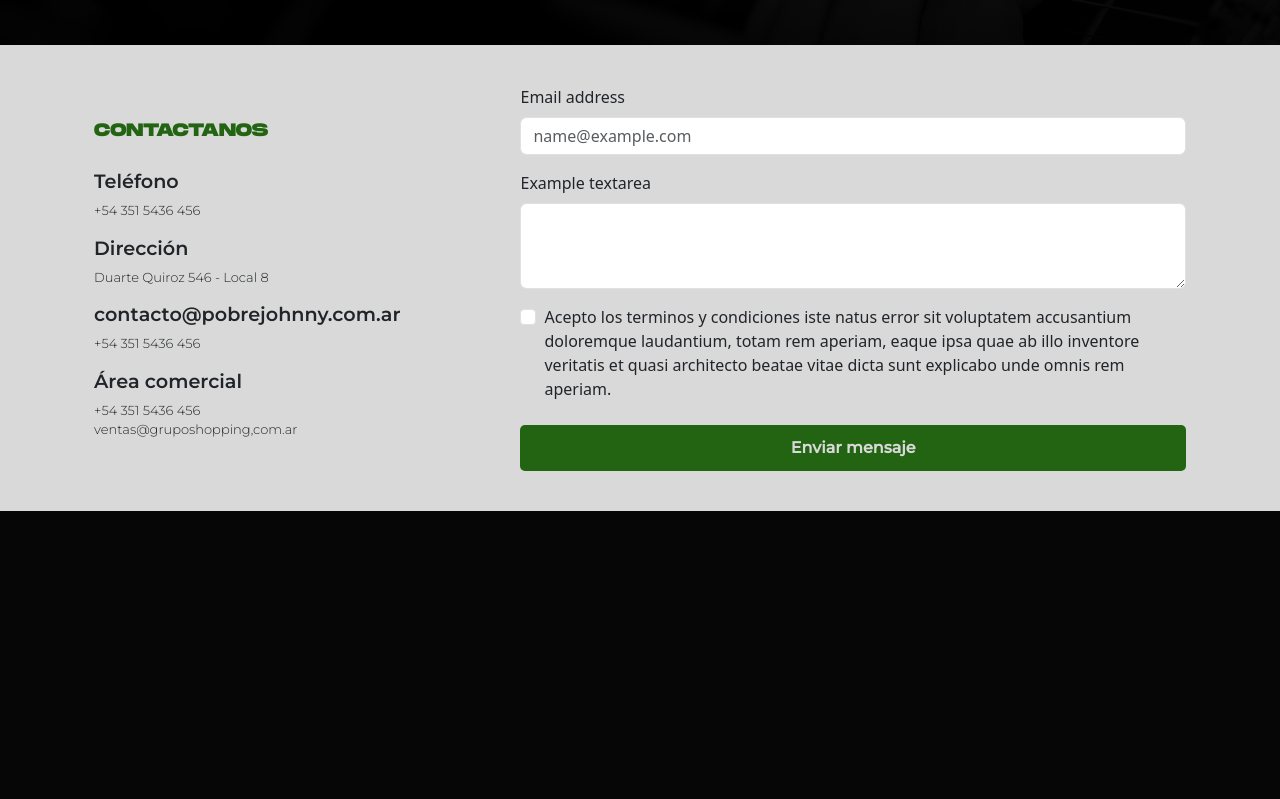
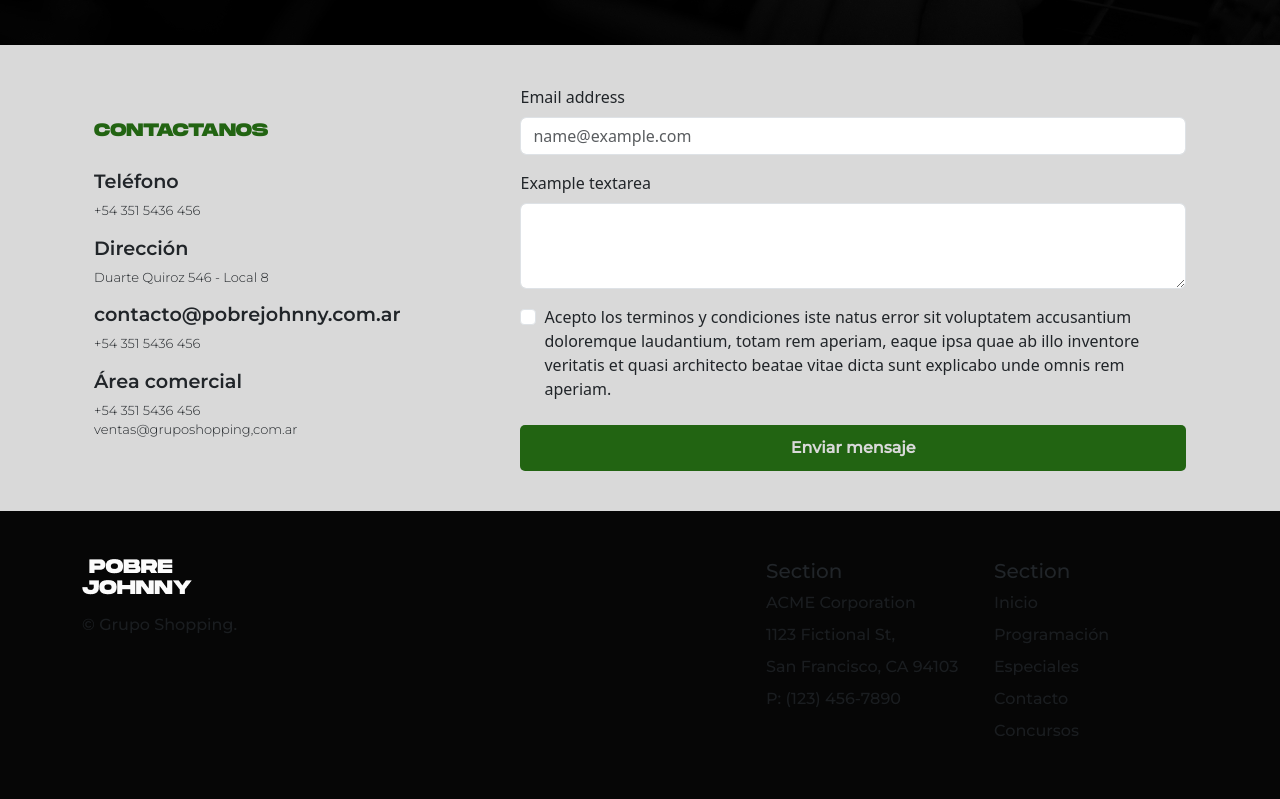
Before and after one commit to martinezpazuxui/PF-Martinez-Paz, a website: page index.html in a window 1280 px wide. Shown: the part 3978-4777 px from the top of the page. Before the commit the page ends 4489 px from the top, so only its background shows below. Drawn offline with nearby package versions, Linux system fonts and the light colour scheme; files whose address does not match are found by name.

Commit message:
Creo un footer y le doy estilos con scss

```diff
--- a/index.html
+++ b/index.html
@@ -344,6 +344,59 @@
         </div>
     </div>
 
+    <!--FOOTER-->
+    <div class="container-xxl-12 footer">
+        <div class="container footer">
+            <footer class="row row-cols-1 row-cols-sm-2 row-cols-md-5 py-5">
+                <div class="col footer__logo">
+                    <a href="/" class="d-flex align-items-center mb-3 link-body-emphasis text-decoration-none"><img
+                            src="img/icons/Logo_PJ.png">
+                        <svg class="bi me-2" width="40" height="32">
+                            <use xlink:href="#bootstrap"></use>
+                        </svg>
+                    </a>
+                    <p class="text-body-secondary">© Grupo Shopping.</p>
+                </div>
+
+                <div class="col">
+
+                </div>
+
+                <div class="col">
+
+                </div>
+
+                <div class="col footer__text">
+                    <h5>Section</h5>
+                    <ul class="nav flex-column">
+                        <li class="nav-item mb-2"><a href="#" class="nav-link p-0 text-body-secondary">ACME
+                                Corporation</a></li>
+                        <li class="nav-item mb-2"><a href="#" class="nav-link p-0 text-body-secondary">1123 Fictional
+                                St,</a></li>
+                        <li class="nav-item mb-2"><a href="#" class="nav-link p-0 text-body-secondary">San Francisco, CA
+                                94103</a></li>
+                        <li class="nav-item mb-2"><a href="#" class="nav-link p-0 text-body-secondary">P: (123)
+                                456-7890</a></li>
+                    </ul>
+                </div>
+
+                <div class="col footer__text">
+                    <h5>Section</h5>
+                    <ul class="nav flex-column">
+                        <li class="nav-item mb-2"><a href="#" class="nav-link p-0 text-body-secondary">Inicio</a></li>
+                        <li class="nav-item mb-2"><a href="#" class="nav-link p-0 text-body-secondary">Programación</a>
+                        </li>
+                        <li class="nav-item mb-2"><a href="#" class="nav-link p-0 text-body-secondary">Especiales</a>
+                        </li>
+                        <li class="nav-item mb-2"><a href="#" class="nav-link p-0 text-body-secondary">Contacto</a></li>
+                        <li class="nav-item mb-2"><a href="#" class="nav-link p-0 text-body-secondary">Concursos</a>
+                        </li>
+                    </ul>
+                </div>
+            </footer>
+        </div>
+    </div>
+
     <script src="https://cdn.jsdelivr.net/npm/bootstrap@5.3.2/dist/js/bootstrap.bundle.min.js"
         integrity="sha384-C6RzsynM9kWDrMNeT87bh95OGNyZPhcTNXj1NW7RuBCsyN/o0jlpcV8Qyq46cDfL" crossorigin="anonymous">
         </script>
--- a/scss/custom.scss
+++ b/scss/custom.scss
@@ -441,3 +441,20 @@ div.contacto {
         }
     }
 }
+
+/*----------------------------------------------------------------------------------*/
+/*FOOTER*/
+/*----------------------------------------------------------------------------------*/
+div.footer {
+    background-color: var(--black__1);
+}
+
+div.footer {
+    font-family: "medium";
+}
+
+.footer__text {
+    h5 li {
+        color: var(--white__1) !important;
+    }
+}
```
Also changed, not shown: css/custom.css, 1 other file.
